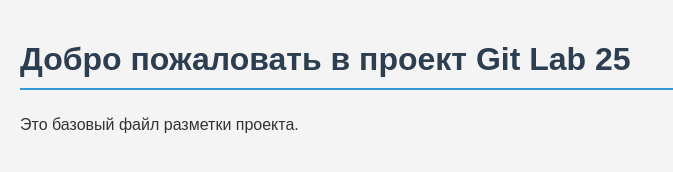
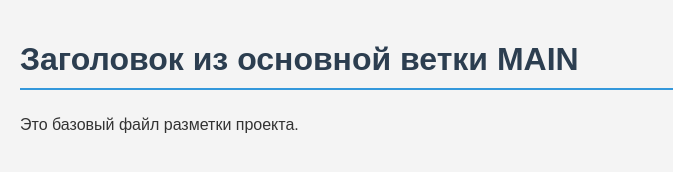
Before and after one commit to Misty3328/git-lab25, a plain HTML site: page index.html in a window 1280 px wide. Shown: the whole page, without its empty margins (0-673 px from the left). Drawn offline with Linux system fonts and the light colour scheme.

Commit message:
Обновили заголовок в main

```diff
--- a/index.html
+++ b/index.html
@@ -7,7 +7,7 @@
     <title>Лабораторная работа №25 - Git</title>
 </head>
 <body>
-    <h1>Добро пожаловать в проект Git Lab 25</h1>
+    <h1>Заголовок из основной ветки MAIN</h1>
     <p>Это базовый файл разметки проекта.</p>
 </body>
 </html>
```
